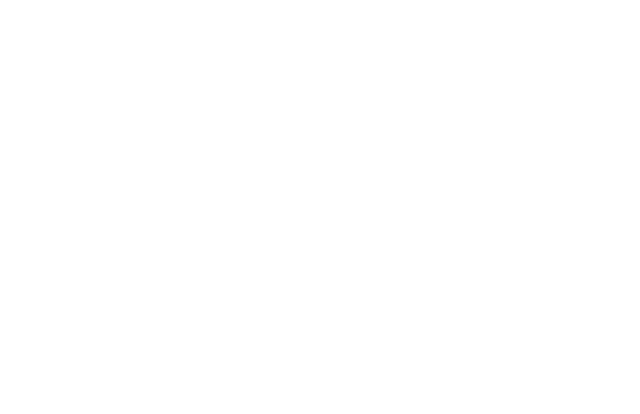
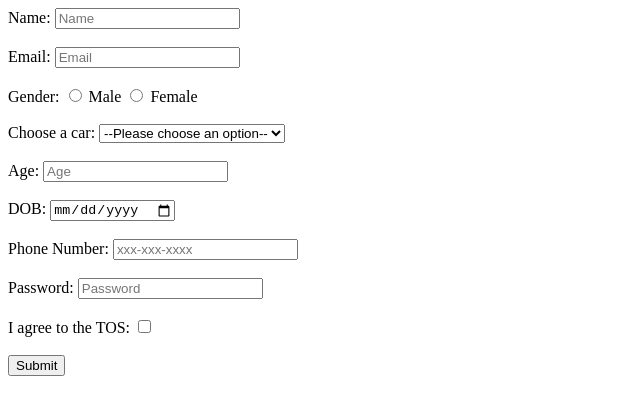
Before and after one commit to acciojob/signup-form-car-Jitesh4565, a website: page main.html in a window 1280 px wide. Shown: the whole page, without its empty margins (0-640 px from the left). Drawn offline with Linux system fonts and the light colour scheme.

Commit message:
created a submission

```diff
--- a/main.html
+++ b/main.html
@@ -10,7 +10,33 @@
 	<!-- the entire body must be written by student -->
     <script type="text/javascript" src="./script.js">
 </script>
-
+	<form action="/submit" method="post">
+	<label for="name">Name:</label>
+	<input type="text" id="name" placeholder="Name" required><br><br>
+	<label for="email">Email:</label>
+	<input type="email" id="email" placeholder="Email" required><br><br>
+	<label for="gender">Gender:</label>
+	<input type="radio" name="gender" id="gender_m" value="male" required> Male
+    <input type="radio" name="gender" id="gender_f" value="female" required> Female<br><br>
+    <label for="cars">Choose a car:</label>
+   <select name="cars" id="cars" >
+<option value="" disabled selected>--Please choose an option--</option>
+  <option value="volvo">Volvo</option>
+  <option value="saab">Saab</option>
+  <option value="opel">Opel</option>
+  <option value="audi">Audi</option>
+</select><br><br>
+<label for="age">Age:</label>
+<input type="number" id="age" placeholder="Age" required><br><br>
+<label for="dob">DOB:</label>
+<input type="date" id=dob required><br><br>
+<label for="tel">Phone Number:</label>
+ <input type="tel" id="tel" placeholder="xxx-xxx-xxxx"><br><br>
+<label for="password">Password:</label>
+<input type="password" id="password" placeholder="Password" required><br><br>
+<label for="tos">I agree to the TOS:</label>
+<input type="checkbox" id="tos" required><br><br>
+<input type="submit" value=Submit>
 </body>
 
 </html>
```
